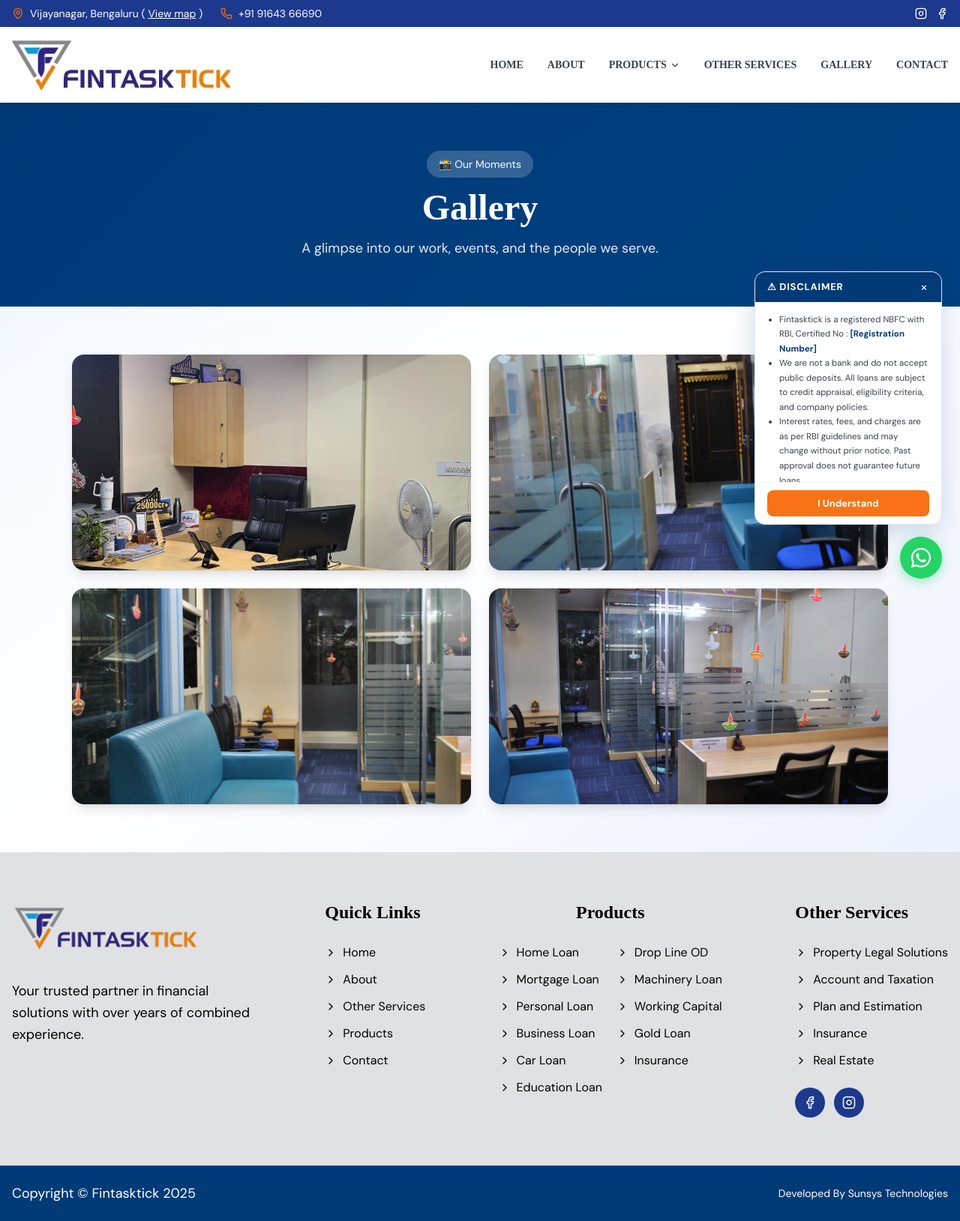
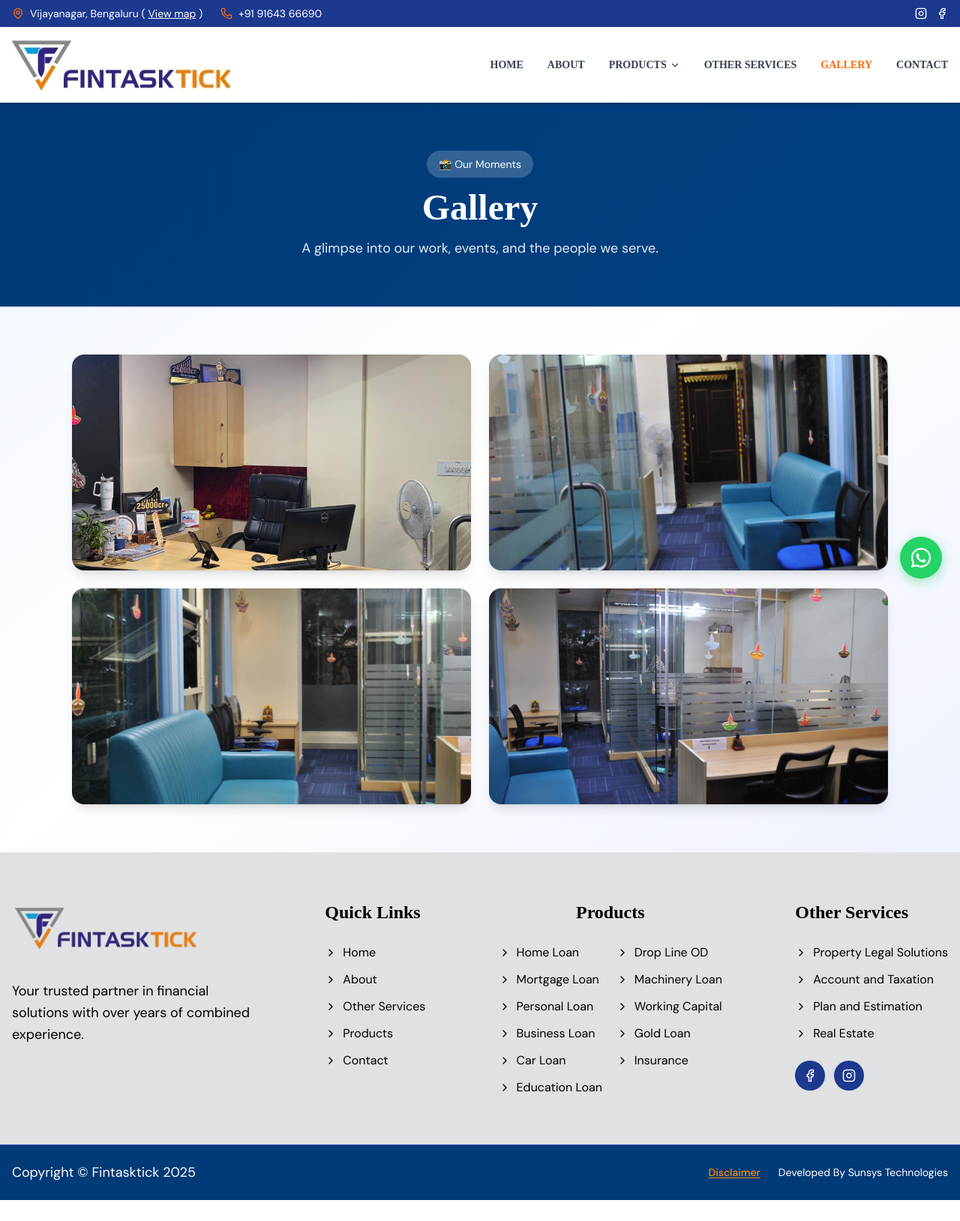
Before and after one commit to Sudhanandhini/Fintasktick, a React (Vite) app in the folder frontend/: page /fintasktick/gallery in a window 1280 px wide. Shown: the whole page at 75% size. After the commit the page ends 1601 px from the top, so only its background shows below. Built offline with nearby package versions, Linux system fonts and the light colour scheme; a web font is replaced by a local one.

Commit message:
change disclaimer popup

```diff
--- a/frontend/src/App.jsx
+++ b/frontend/src/App.jsx
@@ -135,7 +135,7 @@ function App() {
   <ScrollToTop />
 
       <Header />
-      <DisclaimerPopup />
+      {/* <DisclaimerPopup /> */}
       <WhatsAppButton />
       <main className="flex-grow">
         <Routes>
--- a/frontend/src/components/Footer.jsx
+++ b/frontend/src/components/Footer.jsx
@@ -5,10 +5,50 @@ import logo from '../assets/resized-image-removebg-preview.png'
 
 
 
+const DisclaimerModal = ({ onClose }) => (
+    <div
+        style={{ position: 'fixed', inset: 0, zIndex: 99999, background: 'rgba(0,0,0,0.55)', display: 'flex', alignItems: 'center', justifyContent: 'center', padding: '16px' }}
+        onClick={onClose}
+    >
+        <div
+            style={{ background: '#fff', borderRadius: '16px', width: '100%', maxWidth: '560px', overflow: 'hidden', boxShadow: '0 20px 60px rgba(0,0,0,0.25)' }}
+            onClick={e => e.stopPropagation()}
+        >
+            {/* Header */}
+            <div style={{ background: '#003a77', padding: '16px 24px', display: 'flex', alignItems: 'center', justifyContent: 'space-between' }}>
+                <span style={{ color: '#fff', fontWeight: 700, fontSize: '15px', letterSpacing: '0.08em', textTransform: 'uppercase' }}>⚠ Disclaimer</span>
+                <button onClick={onClose} style={{ background: 'none', border: 'none', color: '#fff', fontSize: '22px', cursor: 'pointer', lineHeight: 1 }}>×</button>
+            </div>
+            {/* Body */}
+            <div style={{ padding: '24px', maxHeight: '60vh', overflowY: 'auto' }}>
+                <ul style={{ margin: 0, padding: '0 0 0 18px', listStyleType: 'disc', color: '#374151', fontSize: '13.5px', lineHeight: '2' }}>
+                    <li>Fintasktick is a registered NBFC with RBI</li>
+                    <li>We are not a bank and do not accept public deposits. All loans are subject to credit appraisal, eligibility criteria, and company policies.</li>
+                    <li>Interest rates, fees, and charges are as per RBI guidelines and may change without prior notice. Past approval does not guarantee future loans.</li>
+                    <li>Borrow only what you can repay. Non-payment will affect your credit score with CIBIL.</li>
+                    <li>RBI does not guarantee repayment of loans or accuracy of information provided by NBFCs.</li>
+                </ul>
+            </div>
+            {/* Footer */}
+            <div style={{ padding: '16px 24px', borderTop: '1px solid #f3f4f6', display: 'flex', justifyContent: 'flex-end' }}>
+                <button
+                    onClick={onClose}
+                    style={{ background: '#f97316', color: '#fff', border: 'none', borderRadius: '8px', padding: '10px 28px', fontWeight: 700, fontSize: '14px', cursor: 'pointer' }}
+                    onMouseEnter={e => e.currentTarget.style.background = '#ea580c'}
+                    onMouseLeave={e => e.currentTarget.style.background = '#f97316'}
+                >
+                    I Understand
+                </button>
+            </div>
+        </div>
+    </div>
+);
+
 const Footer = ({ services = [], companyLinks = [] }) => {
     const [email, setEmail] = useState('');
     const [name, setName] = useState('');
     const [showError, setShowError] = useState(false);
+    const [showDisclaimer, setShowDisclaimer] = useState(false);
 
     const handleSubscribe = () => {
         if (!email) {
@@ -23,6 +63,7 @@ const Footer = ({ services = [], companyLinks = [] }) => {
 
     return (
         <footer className="text-black">
+            {showDisclaimer && <DisclaimerModal onClose={() => setShowDisclaimer(false)} />}
             {/* Main Footer Content */}
             <div className="bg-[#dfe1e3]">
                 <div className="   max-w-7xl mx-auto px-4 py-16">
@@ -303,11 +344,11 @@ const Footer = ({ services = [], companyLinks = [] }) => {
                                             </Link>
                                         </li>
 
-                                              <li>
+                                              {/* <li>
                                         <Link to="/services" className="flex items-center text-black hover:text-orange-500 transition-all hover:translate-x-1">
                                             <ChevronRight size={16} className="mr-2" /> Insurance
                                         </Link>
-                                    </li>
+                                    </li> */}
 
 
                                         <li>
@@ -392,11 +433,16 @@ const Footer = ({ services = [], companyLinks = [] }) => {
             {/* Bottom Bar */}
             <div className="bg-[#003a77]  border-t border-blue-800">
                 <div className="max-w-7xl mx-auto px-4 py-6">
-                    <div className="flex flex-col md:flex-row justify-between items-center text-sm text-white">
-                        <p>Copyright © Fintasktick 2025 </p>
-                        <div className="flex gap-6 mt-4 md:mt-0">
+                    <div className="flex flex-col md:flex-row justify-between items-center text-sm text-white gap-4">
+                        <p>Copyright © Fintasktick 2025</p>
+                        <div className="flex items-center gap-6">
+                            <button
+                                onClick={() => setShowDisclaimer(true)}
+                                className="text-orange-400 hover:text-orange-300 underline underline-offset-2 font-medium transition-colors"
+                            >
+                                Disclaimer
+                            </button>
                             <Link to="https://www.sunsys.in/" className="hover:text-white">Developed By Sunsys Technologies</Link>
-
                         </div>
                     </div>
                 </div>
--- a/frontend/src/components/Header.jsx
+++ b/frontend/src/components/Header.jsx
@@ -1,13 +1,19 @@
 import React, { useState, useRef } from 'react';
-import { Link } from 'react-router-dom';
+import { Link, useLocation } from 'react-router-dom';
 import { MapPin, Phone, Instagram, Facebook, Linkedin, Rss, ChevronDown, Menu, X } from 'lucide-react';
 import logo from '../assets/logo-full.png'
 
 const Header = () => {
+  const location = useLocation();
   const [mobileMenuOpen, setMobileMenuOpen] = useState(false);
   const [productsOpen, setProductsOpen] = useState(false);
   const [mobileProductsOpen, setMobileProductsOpen] = useState(false);
   const closeTimer = useRef(null);
+
+  const isActive = (path) => {
+    if (path === '/') return location.pathname === '/';
+    return location.pathname.startsWith(path);
+  };
 
   const openProducts = () => {
     clearTimeout(closeTimer.current);
@@ -108,7 +114,9 @@ const Header = () => {
               >
                 <Link
                   to={item.path}
-                  className="flex items-center gap-1 text-gray-700 hover:text-orange-500 font-medium transition-colors text-sm"
+                  className={`flex items-center gap-1 font-medium transition-colors text-sm ${
+                    isActive(item.path) ? 'text-orange-500' : 'text-gray-700 hover:text-orange-500'
+                  }`}
                   style={{ fontFamily: "'Gelasio', serif", fontWeight: 700 }}
                 >
                   {item.name}
@@ -157,7 +165,7 @@ const Header = () => {
                   {item.hasDropdown ? (
                     <>
                       <button
-                        className="w-full flex items-center justify-between text-gray-700 hover:text-orange-500 font-medium py-2 text-left"
+                        className={`w-full flex items-center justify-between font-medium py-2 text-left ${isActive(item.path) ? 'text-orange-500' : 'text-gray-700 hover:text-orange-500'}`}
                         onClick={() => setMobileProductsOpen(!mobileProductsOpen)}
                       >
                         {item.name}
@@ -181,7 +189,7 @@ const Header = () => {
                   ) : (
                     <Link
                       to={item.path}
-                      className="block text-gray-700 hover:text-orange-500 font-medium py-2"
+                      className={`block font-medium py-2 ${isActive(item.path) ? 'text-orange-500' : 'text-gray-700 hover:text-orange-500'}`}
                       onClick={() => setMobileMenuOpen(false)}
                     >
                       {item.name}
--- a/frontend/src/pages/ContactPage.jsx
+++ b/frontend/src/pages/ContactPage.jsx
@@ -235,7 +235,7 @@ const ContactPage = () => {
 
   const contactInfo = [
     { icon: <Phone className="w-6 h-6 text-orange-500" />, title: 'Phone', details: ['+91 9164366690'] },
-    { icon: <Mail className="w-6 h-6 text-orange-500" />, title: 'Email', details: ['fintasktick@gmail.com', 'connect@fintasktick.com' ] },
+    { icon: <Mail className="w-6 h-6 text-orange-500" />, title: 'Email', details: [ 'connect@fintasktick.com', 'fintasktick@gmail.com' ] },
     { icon: <MapPin className="w-6 h-6 text-orange-500" />, title: 'Address', details: ['#99/A, 16th Main, 5th Cross', 'Sri Rama Arcade', 'Opposite to Maggi Adda', 'Vijayanagar, Bangalore 560040'] },
     { icon: <Clock className="w-6 h-6 text-orange-500" />, title: 'Business Hours', details: ['Mon - Fri: 10:00 AM - 6:30 PM', 'Sat: 10:00 AM - 5:30 PM', 'May vary depending on work'] }
   ];
@@ -429,7 +429,7 @@ const ContactPage = () => {
           <div className="space-y-4">
             {[
               { q: 'How long does the loan approval process take?', a: 'Typically, loan approval takes 3-4 days for personal loan and 7-15 days for home loan after submitting all required documents.' },
-              { q: 'What documents do I need to apply?', a: "Generally, you'll need ID proof, address proof, income proof, and bank statements." },
+              { q: 'What documents do I need to apply?', a: "Generally, you'll need ID proof, Address-proof, Income-proof, Bank-statements, and Other documents." },
               { q: 'Do you charge any fees for consultation?', a: 'No, our initial consultation is completely free.' }
             ].map((faq, i) => (
               <div key={i} className={`faq-card bg-white p-7 rounded-xl shadow-sm border border-gray-100 reveal ${faqVis ? 'active' : ''} stagger-${i + 1}`}>
--- a/frontend/src/pages/HomePage.jsx
+++ b/frontend/src/pages/HomePage.jsx
@@ -537,7 +537,7 @@ const HomePage = () => {
   ];
 
   /* ── Partner marquee ── */
-  const partners = [ 'HDFC', 'ICICI', 'Axis', 'Bandhan', 'PNB', 'Yes Bank','Bank of Baroda', 'RBL', 'South Indian Bank', 'Central Bank of India', 'L & T', 'Aditya Birla', 'Piramal', 'Bajaj Finserv', 'Tata Capital',   'Kotak', 'Sundaram Home finance', 'Anand Rathi', 'Aadhar Housing', 'Truhome', 'Repco', 'Chola Mandalam', 'Godrej', 'Protium', 'IDFC', 'CSB',  'JANA', 'Aavas', 'Vastu', 'Ujjivan', 'Samman Captical' ];
+  const partners = [ 'HDFC', 'ICICI', 'Axis', 'Kotak', 'IDFC', 'CSB', 'Bandhan', 'PNB', 'Yes Bank','Bank of Baroda', 'RBL', 'South Indian Bank', 'Central Bank of India', 'L&T', 'Aditya Birla', 'Piramal', 'Bajaj Finserv', 'Tata Capital',    'Sundaram Home finance', 'Anandrathi', 'Aadhar Housing', 'Truhome', 'Repco', 'Chola Mandalam', 'Godrej', 'Protium',   'JANA', 'Aavas', 'Vastu', 'Ujjivan', 'Samman Captical' ];
 
   /* ── Popup form ── */
   const [showPopup, setShowPopup] = useState(false);
```
